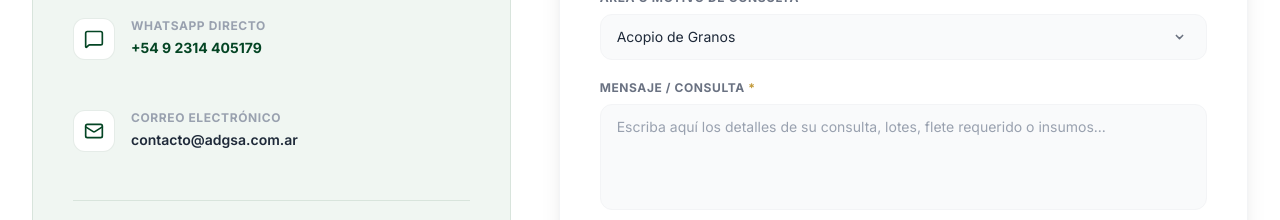
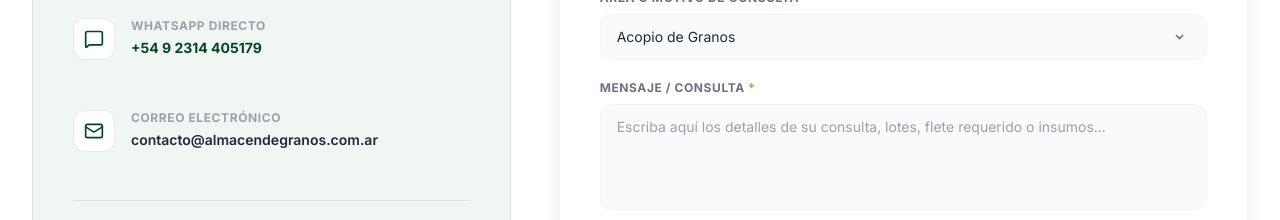
Before and after one commit to unkedcv-gith/Adg---almacen-de-granos, a React (Vite) app: page / in a window 1280 px wide. Shown: the part 7840-8060 px from the top of the page. Built offline with nearby package versions, Linux system fonts and the light colour scheme.

Commit message:
fix: update contact email address
Update the support email link to the official domain: contacto@almacendegranos.com.ar.

```diff
--- a/src/components/ContactForm.tsx
+++ b/src/components/ContactForm.tsx
@@ -184,8 +184,8 @@ export default function ContactForm({ onMessageSubmitted }: ContactFormProps) {
                     </div>
                     <div>
                       <h4 className="text-xs font-bold text-gray-400 uppercase tracking-wider">Correo Electrónico</h4>
-                      <a href="mailto:contacto@adgsa.com.ar" className="text-gray-800 hover:text-brand-green text-sm font-semibold mt-1 block">
-                        contacto@adgsa.com.ar
+                      <a href="mailto:contacto@almacendegranos.com.ar" className="text-gray-800 hover:text-brand-green text-sm font-semibold mt-1 block">
+                        contacto@almacendegranos.com.ar
                       </a>
                     </div>
                   </div>
```
